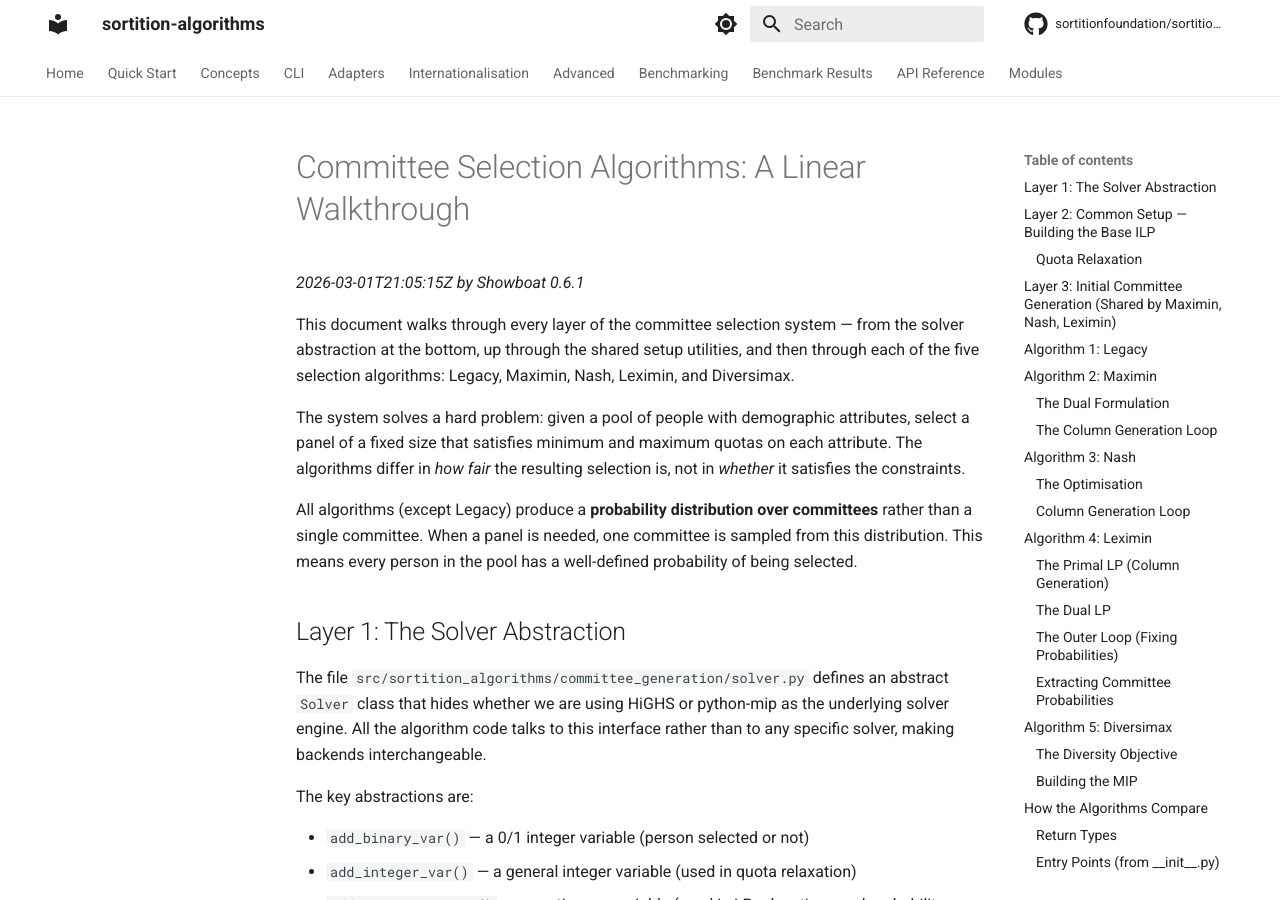
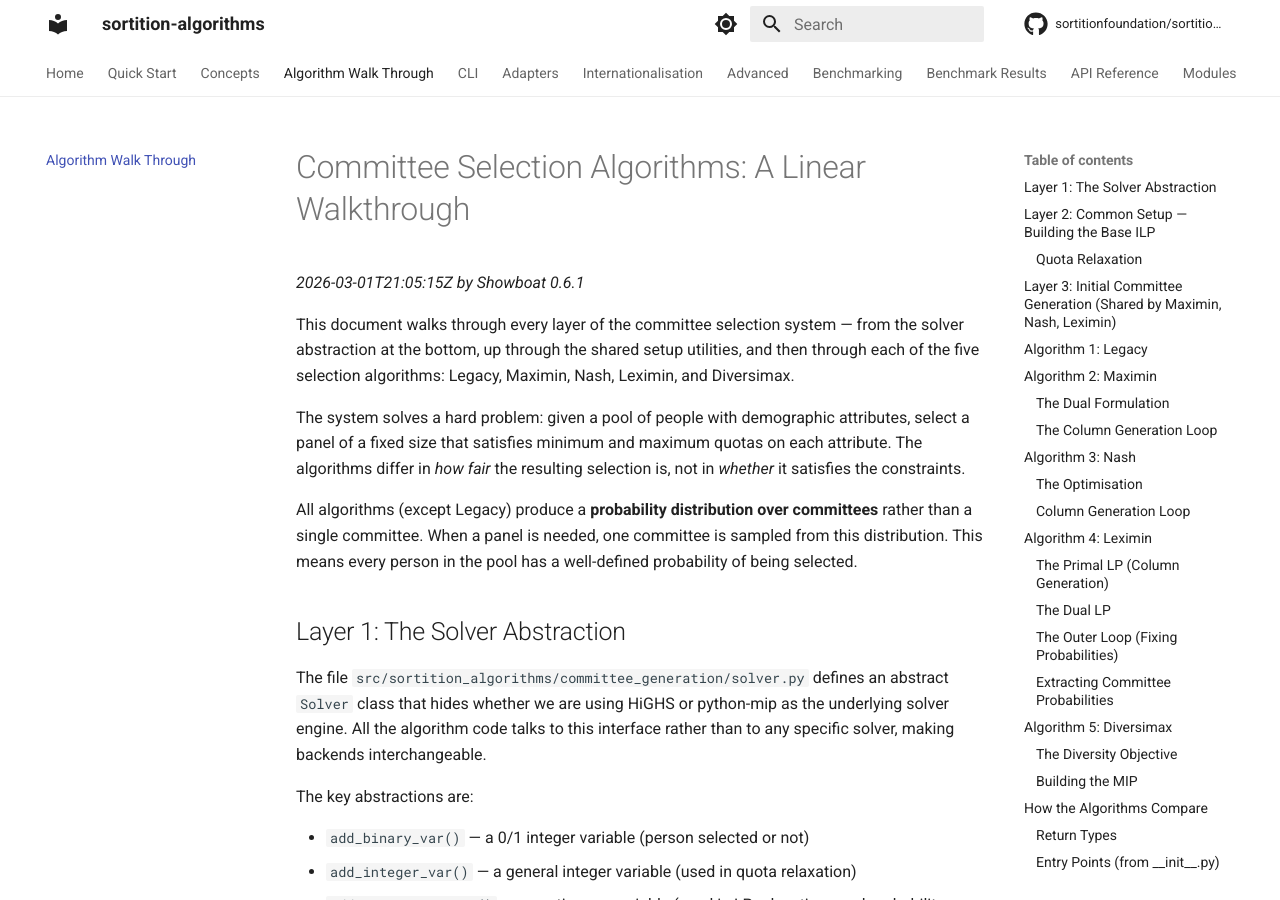
Before and after one commit to sortitionfoundation/sortition-algorithms, an MkDocs documentation site: the page built from docs/walkthrough.md, in a window 1280 px wide and 900 px high. Built offline with MkDocs 1.6.1 and Material for MkDocs 9.7.7, drawn with Linux system fonts in a browser that asks for light colours; comment, search, counter and statistics services are not loaded.

Commit message:
add walkthrough to mkdocs menu

```diff
--- a/mkdocs.yml
+++ b/mkdocs.yml
@@ -11,6 +11,7 @@ nav:
   - Home: index.md
   - Quick Start: quickstart.md
   - Concepts: concepts.md
+  - Algorithm Walk Through: walkthrough.md
   - CLI: cli.md
   - Adapters: adapters.md
   - Internationalisation: i18n.md
```
